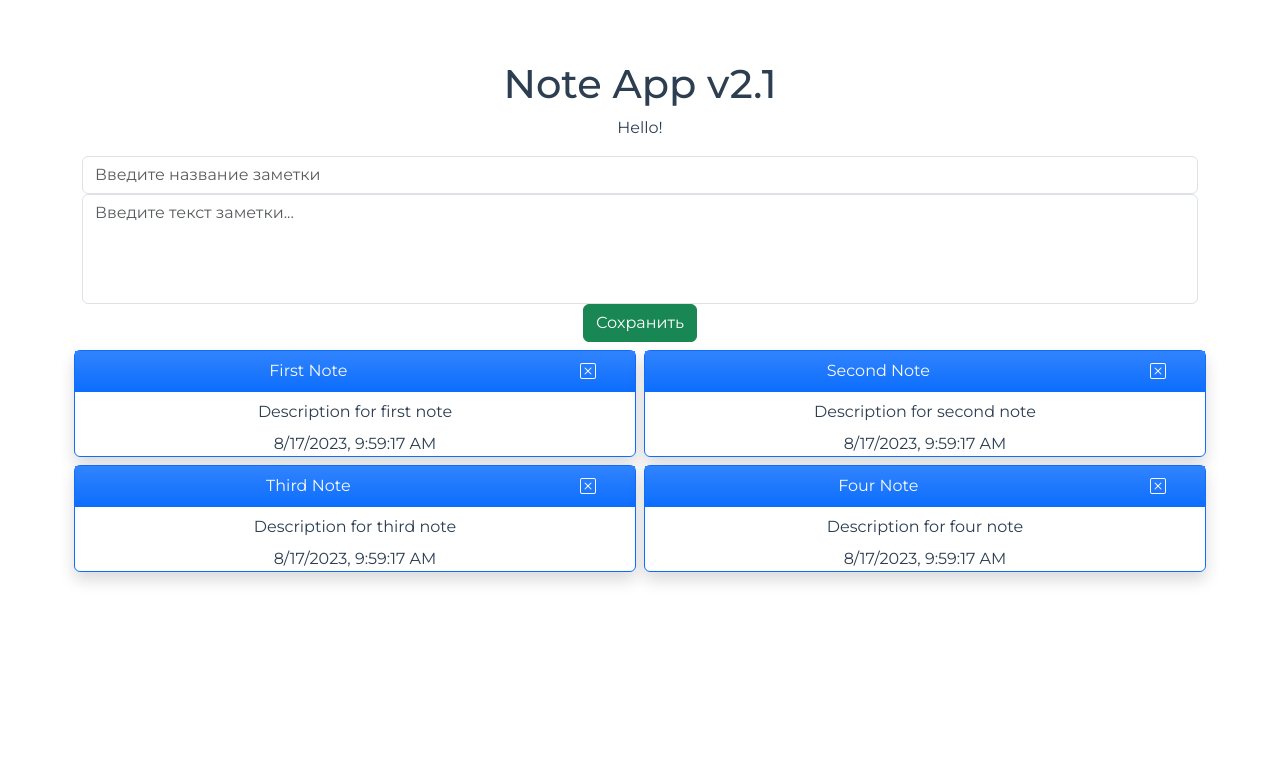
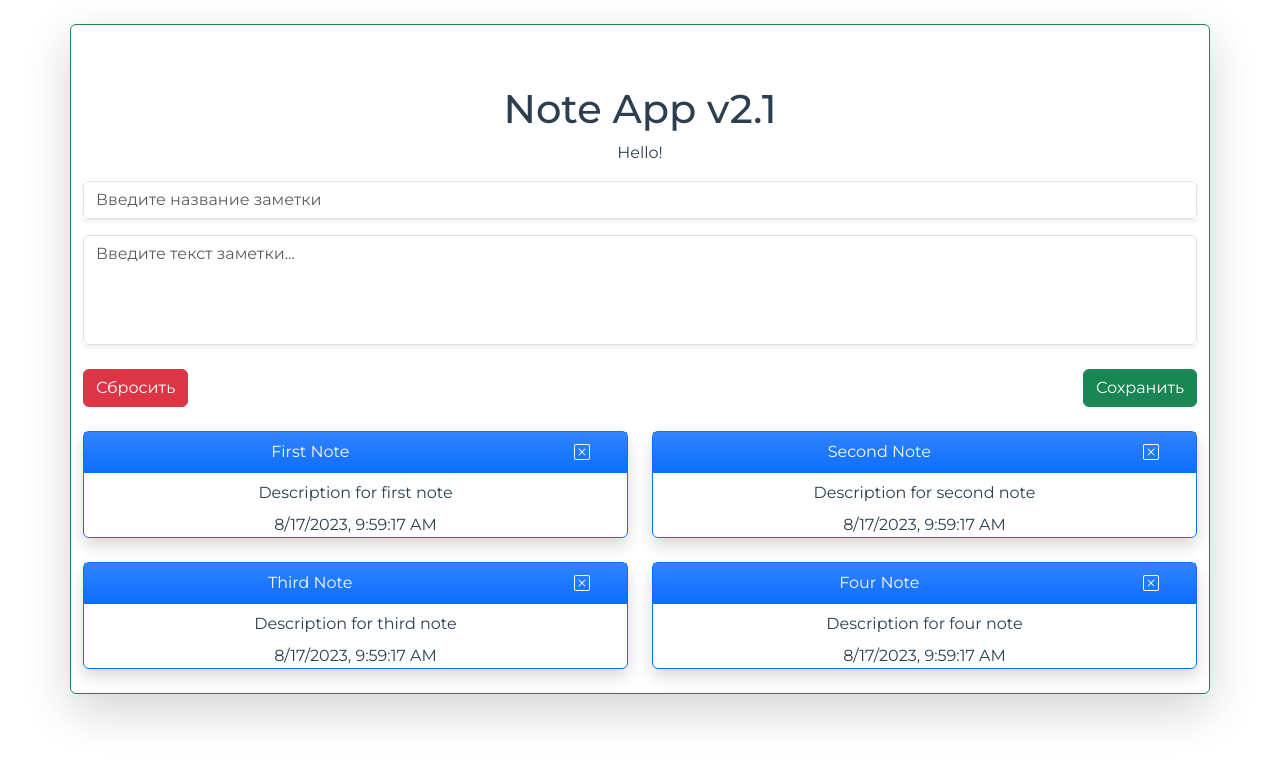
Before and after one commit to Siskinbird/TheMetka, a Vue app: page / in a window 1280 px wide. Shown: the top 762 px of the page. Built offline with nearby package versions, Linux system fonts and the light colour scheme.

Commit message:
add: styles on App

```diff
--- a/src/App.vue
+++ b/src/App.vue
@@ -1,10 +1,9 @@
 <template>
-  <div class="container">
+  <div class="container border border-success mt-4 mb-4 pb-4 rounded-top rounded-bottom shadow-lg">
     <div id="app">
       <mainTitle title="Note App v2.1" sub-title="Hello!"/>
       <newNote/>
       <notes/>
-
     </div>
   </div>
 </template>
--- a/src/components/newNote.vue
+++ b/src/components/newNote.vue
@@ -1,9 +1,9 @@
 <template>
   <div>
-    <div class="note-title">
+    <div class="note-title mb-3 shadow-sm">
       <b-form-input type="text" v-model="note.title" required placeholder="Введите название заметки"/>
     </div>
-    <div class="note-descr">
+    <div class="note-descr shadow-sm">
       <b-form-textarea
           id="textarea"
           v-model="note.descr"
@@ -12,7 +12,8 @@
           max-rows="6"
       ></b-form-textarea>
     </div>
-    <div>
+    <div class="mt-4 d-flex justify-content-between">
+      <b-button @click="reset" variant="danger">Сбросить</b-button>
       <b-button @click="addNote" variant="success">Сохранить</b-button>
     </div>
   </div>
@@ -40,6 +41,10 @@ export default {
   },
 
   methods: {
+    reset() {
+      this.note.title = ''
+      this.note.descr = ''
+    },
     addNote() {
       let {title, descr} = this.note
       this.$store.dispatch('addNote', {
@@ -47,7 +52,8 @@ export default {
         descr,
         date: new Date(Date.now()).toLocaleString()
       })
-    }
+      this.reset()
+    },
   }
 }
 </script>
--- a/src/components/note.vue
+++ b/src/components/note.vue
@@ -1,5 +1,5 @@
 <template>
-  <div class="note col-12 col-sm-6 g-2">
+  <div class="note col-12 col-sm-6 g-4">
     <div class="note-body border border-primary rounded-top rounded-bottom shadow">
       <div class="note-header col-12 border-bottom border-primary bg-primary bg-gradient d-flex align-baseline">
         <div class="note-title col-10">
@@ -35,6 +35,9 @@ p {
   padding: 8px;
   margin: 0;
 }
+//.note {
+//  padding: 6px;
+//}
 
 .note-remove {
   //padding-top: 8px;
--- a/src/components/notes.vue
+++ b/src/components/notes.vue
@@ -1,6 +1,6 @@
 <template>
   <div class="notes row">
-    <note v-for="(note, i) in notes" :key="i" :note="note"/>
+    <note v-for="(note, i) in getNotes" :key="i" :note="note"/>
   </div>
 </template>
 
@@ -11,16 +11,8 @@ import note from "@/components/note";
 
 export default {
   components: {note},
-  data() {
-    return {
-      notes: []
-    }
-  },
   computed: {
     ...mapGetters(['getNotes'])
-  },
-  created() {
-    this.notes = this.getNotes
   }
 }
 </script>
```
Also changed, not shown: src/store/modules/notes.js (+4 -3 lines).
